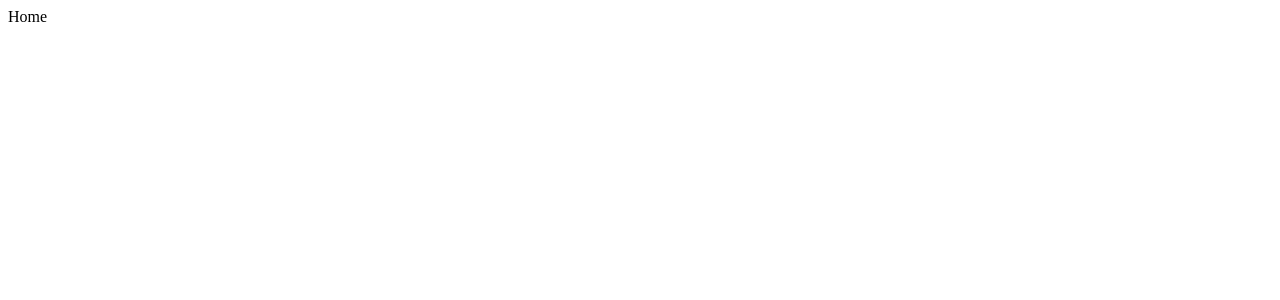
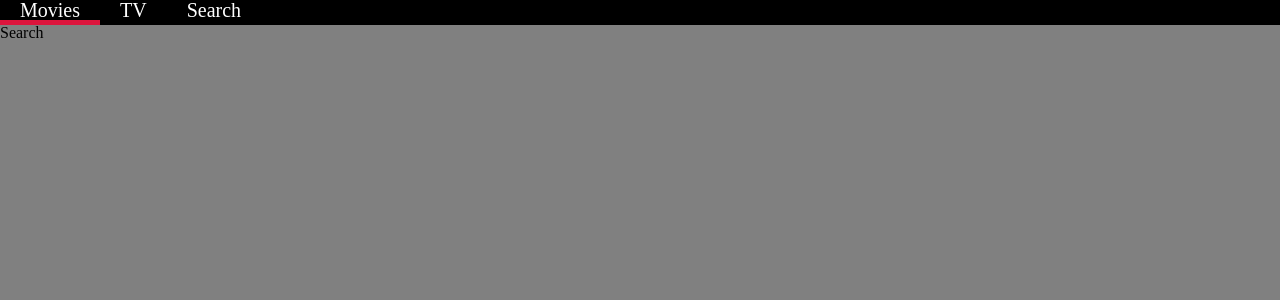
Before and after one commit to GitHubGW/study, a React (Create React App) app in the folder netflix-clone/: page /search in a window 1280 px wide. Shown: the top 300 px of the page. Built offline with nearby package versions, Linux system fonts and the light colour scheme.

Commit message:
Styled Components, GlobalStyle

```diff
--- a/netflix-clone/package.json
+++ b/netflix-clone/package.json
@@ -11,6 +11,8 @@
     "react-dom": "^17.0.2",
     "react-router-dom": "^5.2.0",
     "react-scripts": "4.0.3",
+    "styled-components": "^5.3.0",
+    "styled-reset": "^4.3.4",
     "web-vitals": "^1.0.1"
   },
   "scripts": {
--- a/netflix-clone/src/Components/App.js
+++ b/netflix-clone/src/Components/App.js
@@ -1,8 +1,10 @@
 import Router from "./Router";
+import GlobalStyle from "./GlobalStyle";
 
 const App = () => {
   return (
     <div className="App">
+      <GlobalStyle></GlobalStyle>
       <Router></Router>
     </div>
   );
--- /dev/null
+++ b/netflix-clone/src/Components/GlobalStyle.js
@@ -0,0 +1,17 @@
+import { createGlobalStyle } from "styled-components";
+import reset from "styled-reset";
+
+const GlobalStyle = createGlobalStyle`
+  ${reset}
+
+  body{
+    background-color:gray;
+  }
+
+  a{
+    text-decoration: none;
+  }
+
+`;
+
+export default GlobalStyle;
--- /dev/null
+++ b/netflix-clone/src/Components/Header.js
@@ -0,0 +1,38 @@
+import styled from "styled-components";
+import { Link, withRouter } from "react-router-dom";
+
+const Header = styled.header`
+  background-color: black;
+`;
+
+const Ul = styled.ul`
+  display: flex;
+`;
+
+const Li = styled.li`
+  border-bottom: 5px solid ${(props) => (props.current ? "crimson" : "transparent")};
+`;
+
+const ScLink = styled(Link)`
+  color: white;
+  margin: 0 20px;
+  font-size: 20px;
+`;
+
+export default withRouter(() => {
+  return (
+    <Header>
+      <Ul>
+        <Li current={true}>
+          <ScLink to="/">Movies</ScLink>
+        </Li>
+        <Li>
+          <ScLink to="/tv">TV</ScLink>
+        </Li>
+        <Li current={false}>
+          <ScLink to="/search">Search</ScLink>
+        </Li>
+      </Ul>
+    </Header>
+  );
+});
--- a/netflix-clone/src/Components/Router.js
+++ b/netflix-clone/src/Components/Router.js
@@ -1,14 +1,19 @@
-import { HashRouter as Router, Route, Switch, Link } from "react-router-dom";
+import { BrowserRouter as Router, Route, Redirect, Switch } from "react-router-dom";
 import Home from "../Routes/Home";
 import TV from "../Routes/TV";
 import Search from "../Routes/Search";
+import Header from "./Header";
 
 export default () => {
   return (
     <Router>
-      <Route path="/" exact component={Home}></Route>
-      <Route path="/tv" exact component={TV}></Route>
-      <Route path="/search" exact component={Search}></Route>
+      <Header></Header>
+      <Switch>
+        <Route path="/" exact component={Home}></Route>
+        <Route path="/tv" exact component={TV}></Route>
+        <Route path="/search" exact component={Search}></Route>
+        <Redirect from="*" to="/"></Redirect>
+      </Switch>
     </Router>
   );
 };
```
Also changed, not shown: netflix-clone/src/Components/Test.js (added, +13 -0 lines), netflix-clone/src/Components/Test.module.css (added, +7 -0 lines), 1 other file (tests, documents, lock files or other folders).
